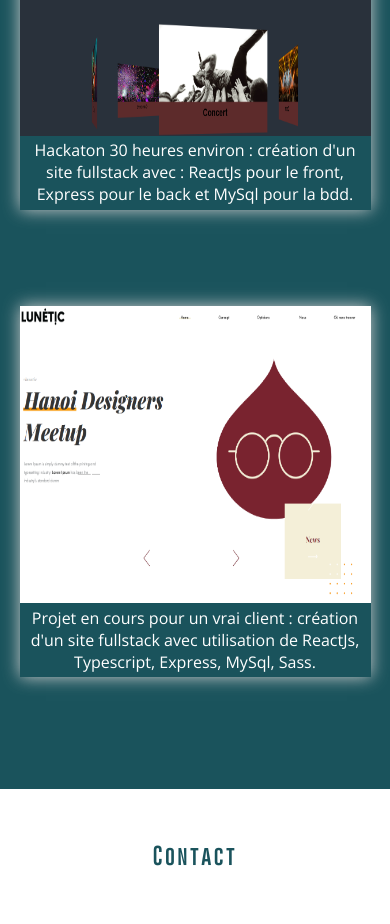
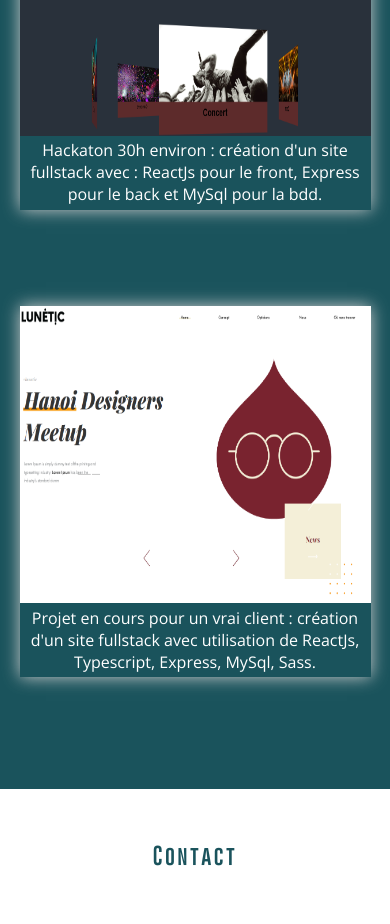
Before and after one commit to Christelle-Legros/Portfolio, a React (Create React App) app: page / in a window 390 px wide. Shown: the part 2220-3144 px from the top of the page. Built offline with nearby package versions, Linux system fonts and the light colour scheme.

Commit message:
Modif for responsive

```diff
--- a/src/components/Realisations.jsx
+++ b/src/components/Realisations.jsx
@@ -34,8 +34,8 @@ const Realisations = () => {
           >
             <img src={LiveUpVisuel} alt="Screenshot Live Up" />
             <p>
-              Hackaton 30 heures environ : création d'un site fullstack avec :
-              ReactJs pour le front, Express pour le back et MySql pour la bdd.
+              Hackaton 30h environ : création d'un site fullstack avec : ReactJs
+              pour le front, Express pour le back et MySql pour la bdd.
             </p>
           </a>
         </div>
```
